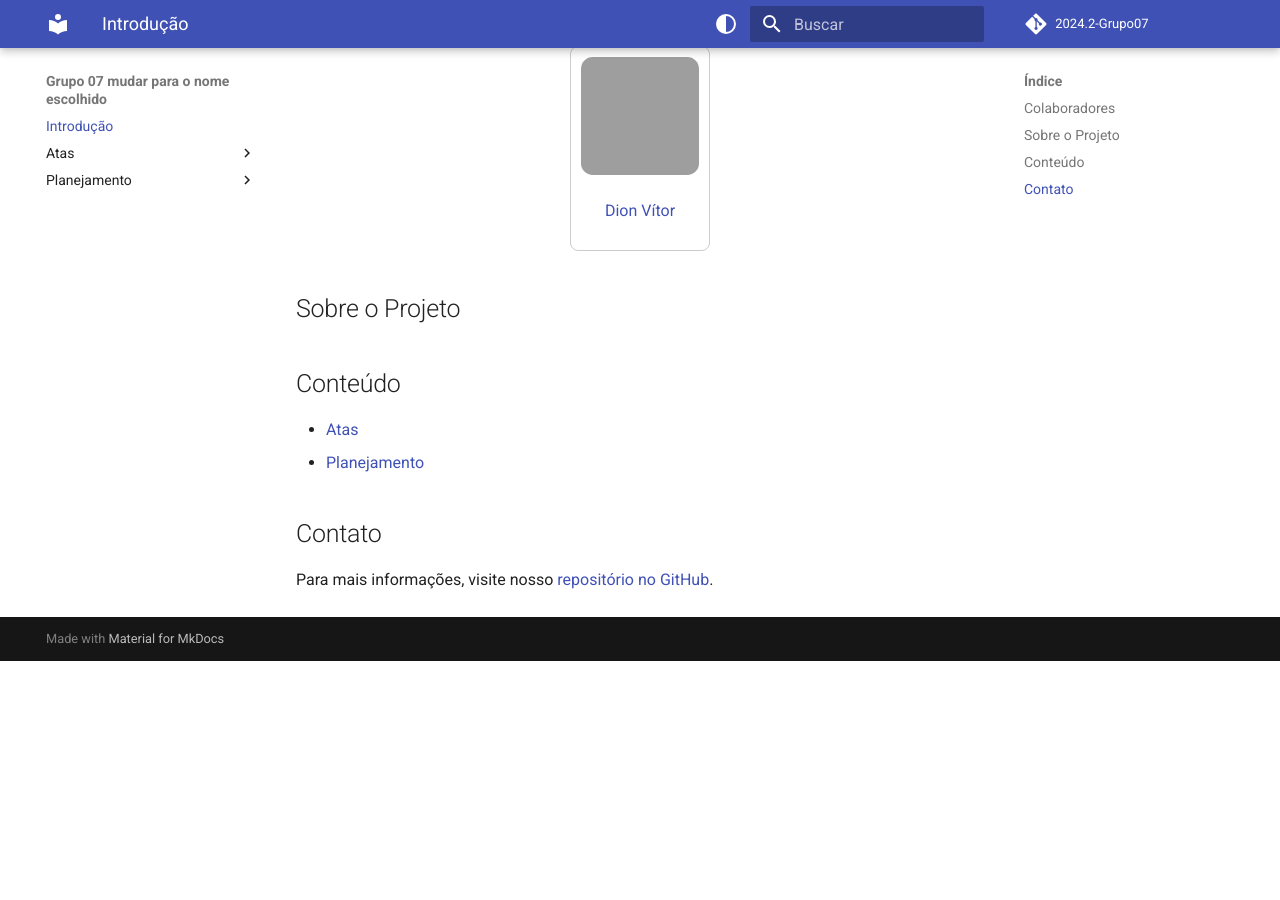
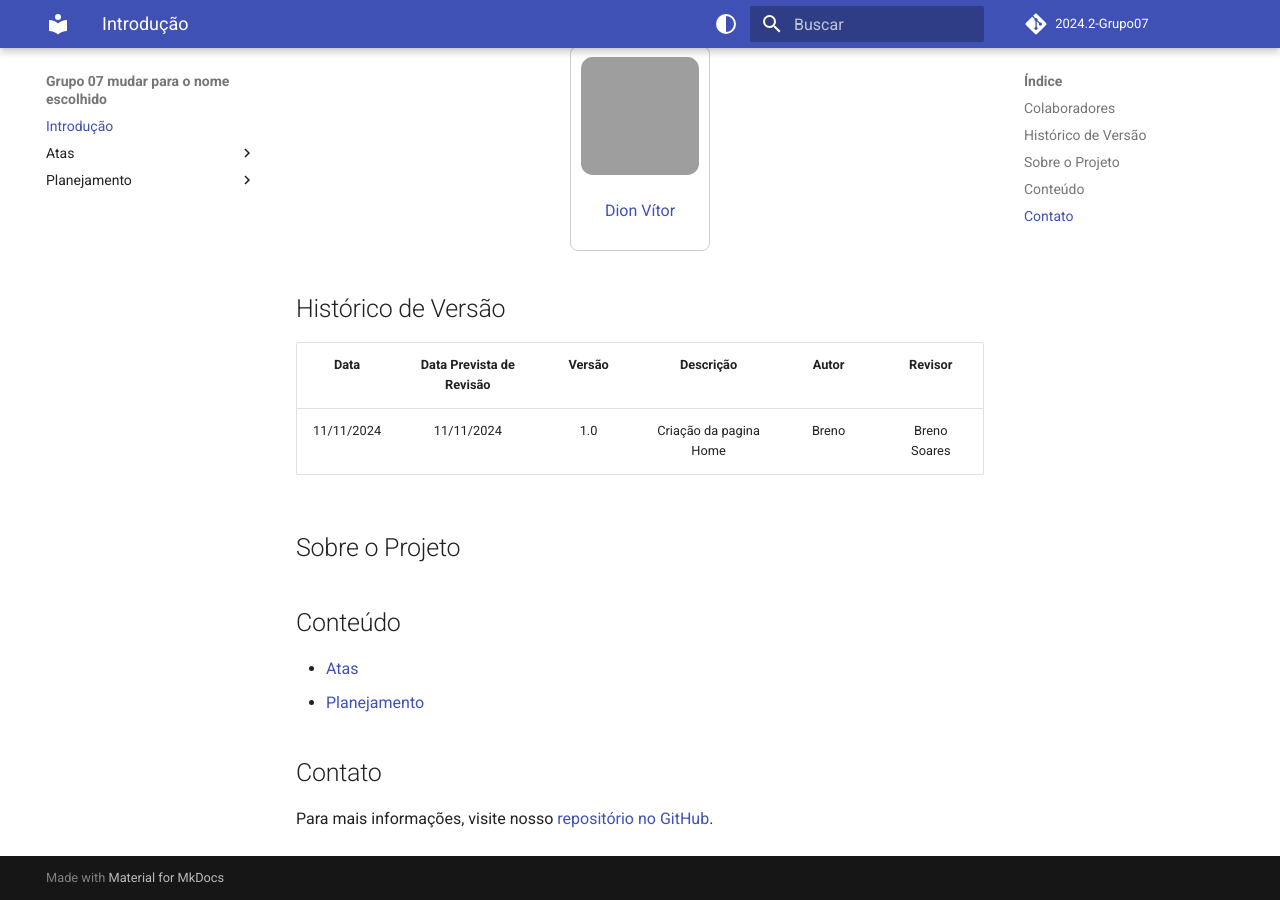
Before and after one commit to Interacao-Humano-Computador/2024.2-PasseLivreEstudantil, an MkDocs documentation site: the page built from docs/index.md, in a window 1280 px wide and 900 px high, scrolled down 527 px. Built offline with MkDocs 1.6.1 and Material for MkDocs 9.7.7, drawn with Linux system fonts in a browser that asks for light colours; comment, search, counter and statistics services are not loaded; the version menu is left out; before the commit the page ends 1188 px from its top, so only the background shows below that; grey boxes are pictures that could not be loaded.

Commit message:
Adicionando histórico de versão

```diff
--- a/docs/index.md
+++ b/docs/index.md
@@ -33,6 +33,13 @@ Bem-vindo ao repositório de documentos de Interação Humano-Computador do grup
 
 </div>
 
+## Histórico de Versão
+
+|Data|Data Prevista de Revisão|Versão|Descrição|Autor|Revisor|
+| :----------: |:-----------:| :------: | :-----------: | :---------: |:---------: |
+|11/11/2024|11/11/2024|1.0|Criação da pagina Home|Breno| Breno Soares|
+
+
 ## Sobre o Projeto
 
 
--- a/mkdocs.yml
+++ b/mkdocs.yml
@@ -43,6 +43,6 @@ theme:
 
 extra:
   version:
-    provider: felipe
+    provider:
 
 extra_css: [stylesheets/extra.css]
```
